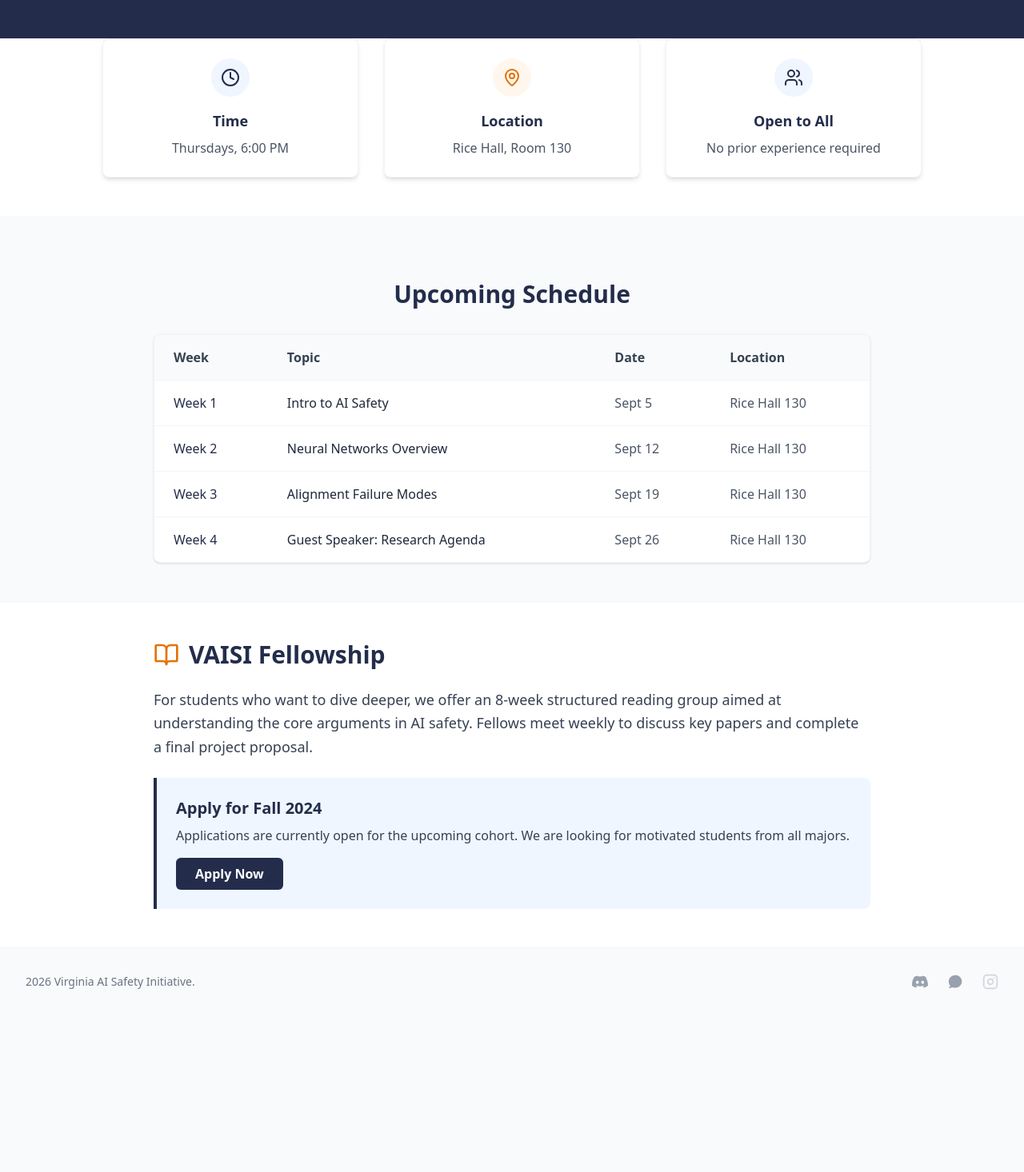
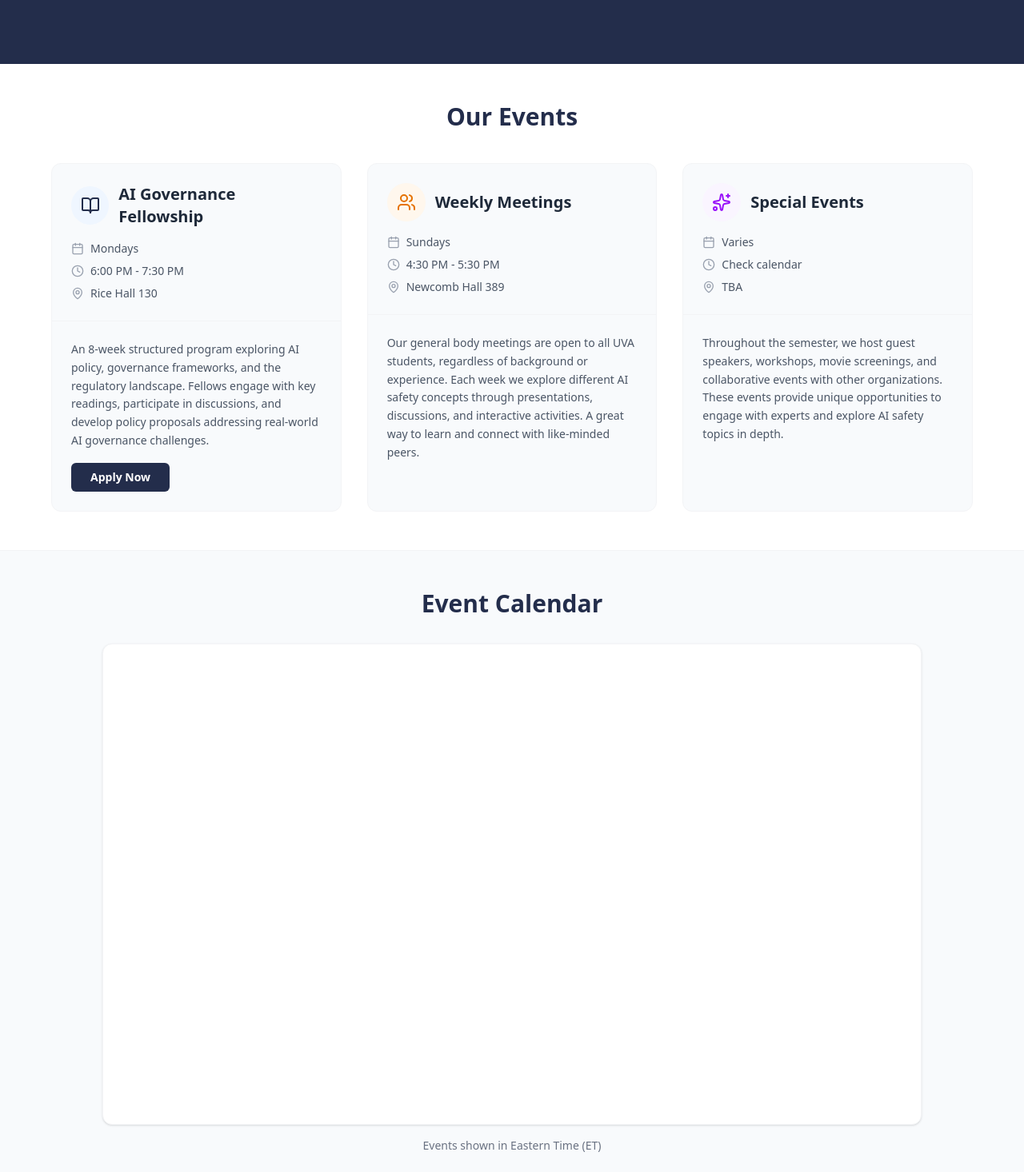
Before and after one commit to Virginia-AI-Security-Initiative/VAISI_Website, a Next.js app: page /get-involved in a window 1280 px wide. Shown: the part 244-1710 px from the top of the page at 80% size. Before the commit the page ends 1514 px from the top, so only its background shows below. Built offline with nearby package versions, Linux system fonts and the light colour scheme; a web font is replaced by a local one.

Commit message:
Updated Get Involved page layout

```diff
--- a/app/get-involved/page.tsx
+++ b/app/get-involved/page.tsx
@@ -1,17 +1,59 @@
 import Section from "@/components/Section";
-import { Calendar, MapPin, Users, BookOpen, Clock } from "lucide-react";
+import { Calendar, MapPin, Clock, Users, BookOpen, Sparkles } from "lucide-react";
 
-// Mock Data for Schedule
-const schedule = [
-    { week: "Week 1", topic: "Intro to AI Safety", date: "Sept 5", location: "Rice Hall 130" },
-    { week: "Week 2", topic: "Neural Networks Overview", date: "Sept 12", location: "Rice Hall 130" },
-    { week: "Week 3", topic: "Alignment Failure Modes", date: "Sept 19", location: "Rice Hall 130" },
-    { week: "Week 4", topic: "Guest Speaker: Research Agenda", date: "Sept 26", location: "Rice Hall 130" },
+// Event Types Data
+const eventTypes = [
+    {
+        id: 1,
+        title: "AI Governance Fellowship",
+        icon: BookOpen,
+        iconBg: "bg-blue-50",
+        iconColor: "text-primary",
+        details: {
+            day: "Mondays",
+            time: "6:00 PM - 7:30 PM",
+            location: "Rice Hall 130"
+        },
+        description: "An 8-week structured program exploring AI policy, governance frameworks, and the regulatory landscape. Fellows engage with key readings, participate in discussions, and develop policy proposals addressing real-world AI governance challenges.",
+        cta: {
+            text: "Apply Now",
+            link: "#"
+        }
+    },
+    {
+        id: 2,
+        title: "Weekly Meetings",
+        icon: Users,
+        iconBg: "bg-orange-50",
+        iconColor: "text-secondary",
+        details: {
+            day: "Sundays",
+            time: "4:30 PM - 5:30 PM",
+            location: "Newcomb Hall 389"
+        },
+        description: "Our general body meetings are open to all UVA students, regardless of background or experience. Each week we explore different AI safety concepts through presentations, discussions, and interactive activities. A great way to learn and connect with like-minded peers.",
+        cta: null
+    },
+    {
+        id: 3,
+        title: "Special Events",
+        icon: Sparkles,
+        iconBg: "bg-purple-50",
+        iconColor: "text-purple-600",
+        details: {
+            day: "Varies",
+            time: "Check calendar",
+            location: "TBA"
+        },
+        description: "Throughout the semester, we host guest speakers, workshops, movie screenings, and collaborative events with other organizations. These events provide unique opportunities to engage with experts and explore AI safety topics in depth.",
+        cta: null
+    }
 ];
 
 export default function GetInvolvedPage() {
     return (
         <div className="flex flex-col min-h-screen">
+            {/* Hero Section */}
             <Section className="bg-primary text-white py-20">
                 <div className="max-w-3xl mx-auto text-center">
                     <h1 className="text-4xl md:text-5xl font-bold mb-6">Get Involved</h1>
@@ -21,80 +63,100 @@ export default function GetInvolvedPage() {
                 </div>
             </Section>
 
-            {/* Meeting Info */}
-            <Section className="bg-white transform -translate-y-8 pt-0">
-                <div className="grid md:grid-cols-3 gap-8 max-w-5xl mx-auto">
-                    <div className="bg-white p-6 rounded-lg shadow-md border border-gray-100 text-center">
-                        <div className="w-12 h-12 bg-blue-50 rounded-full flex items-center justify-center mx-auto mb-4">
-                            <Clock className="text-primary w-6 h-6" />
+            {/* Event Types Section */}
+            <Section className="bg-white">
+                <h2 className="text-3xl font-bold text-primary mb-10 text-center">Our Events</h2>
+                <div className="grid md:grid-cols-3 gap-8 max-w-6xl mx-auto">
+                    {eventTypes.map((event) => {
+                        const IconComponent = event.icon;
+                        return (
+                            <div key={event.id} className="bg-slate-50 rounded-xl border border-gray-100 overflow-hidden hover:shadow-lg transition-shadow">
+                                {/* Header */}
+                                <div className="p-6 border-b border-gray-100">
+                                    <div className="flex items-center gap-3 mb-4">
+                                        <div className={`w-12 h-12 ${event.iconBg} rounded-full flex items-center justify-center`}>
+                                            <IconComponent className={`w-6 h-6 ${event.iconColor}`} />
                                         </div>
-                        <h3 className="font-bold text-lg mb-2">Time</h3>
-                        <p className="text-gray-600">Thursdays, 6:00 PM</p>
+                                        <h3 className="text-xl font-bold text-gray-800">{event.title}</h3>
                                     </div>
-                    <div className="bg-white p-6 rounded-lg shadow-md border border-gray-100 text-center">
-                        <div className="w-12 h-12 bg-orange-50 rounded-full flex items-center justify-center mx-auto mb-4">
-                            <MapPin className="text-secondary w-6 h-6" />
+
+                                    {/* Details */}
+                                    <div className="space-y-2 text-sm">
+                                        <div className="flex items-center gap-2 text-gray-600">
+                                            <Calendar className="w-4 h-4 text-gray-400" />
+                                            <span>{event.details.day}</span>
                                         </div>
-                        <h3 className="font-bold text-lg mb-2">Location</h3>
-                        <p className="text-gray-600">Rice Hall, Room 130</p>
+                                        <div className="flex items-center gap-2 text-gray-600">
+                                            <Clock className="w-4 h-4 text-gray-400" />
+                                            <span>{event.details.time}</span>
                                         </div>
-                    <div className="bg-white p-6 rounded-lg shadow-md border border-gray-100 text-center">
-                        <div className="w-12 h-12 bg-blue-50 rounded-full flex items-center justify-center mx-auto mb-4">
-                            <Users className="text-primary w-6 h-6" />
+                                        <div className="flex items-center gap-2 text-gray-600">
+                                            <MapPin className="w-4 h-4 text-gray-400" />
+                                            <span>{event.details.location}</span>
                                         </div>
-                        <h3 className="font-bold text-lg mb-2">Open to All</h3>
-                        <p className="text-gray-600">No prior experience required</p>
                                     </div>
+                                </div>
+
+                                {/* Description */}
+                                <div className="p-6">
+                                    <p className="text-gray-600 text-sm leading-relaxed mb-4">
+                                        {event.description}
+                                    </p>
+                                    {event.cta && (
+                                        <a
+                                            href={event.cta.link}
+                                            className="inline-block px-6 py-2 bg-primary text-white font-bold rounded-md hover:bg-blue-900 transition-colors text-sm"
+                                        >
+                                            {event.cta.text}
+                                        </a>
+                                    )}
+                                </div>
+                            </div>
+                        );
+                    })}
                 </div>
             </Section>
 
-            {/* Schedule */}
-            <Section className="bg-slate-50">
-                <h2 className="text-3xl font-bold text-primary mb-8 text-center">Upcoming Schedule</h2>
-                <div className="bg-white rounded-lg shadow-sm border border-gray-100 overflow-hidden max-w-4xl mx-auto">
-                    <div className="overflow-x-auto">
-                        <table className="w-full text-left">
-                            <thead className="bg-gray-50 border-b border-gray-100">
-                                <tr>
-                                    <th className="px-6 py-4 font-semibold text-gray-700">Week</th>
-                                    <th className="px-6 py-4 font-semibold text-gray-700">Topic</th>
-                                    <th className="px-6 py-4 font-semibold text-gray-700">Date</th>
-                                    <th className="px-6 py-4 font-semibold text-gray-700">Location</th>
-                                </tr>
-                            </thead>
-                            <tbody className="divide-y divide-gray-100">
-                                {schedule.map((event, idx) => (
-                                    <tr key={idx} className="hover:bg-gray-50 transition-colors">
-                                        <td className="px-6 py-4 text-primary font-medium">{event.week}</td>
-                                        <td className="px-6 py-4 text-gray-800 font-medium">{event.topic}</td>
-                                        <td className="px-6 py-4 text-gray-600">{event.date}</td>
-                                        <td className="px-6 py-4 text-gray-600">{event.location}</td>
-                                    </tr>
-                                ))}
-                            </tbody>
-                        </table>
+            {/* Calendar Section */}
+            <Section className="bg-slate-50 border-t border-gray-100">
+                <h2 className="text-3xl font-bold text-primary mb-8 text-center">Event Calendar</h2>
+                <div className="max-w-5xl mx-auto bg-white rounded-xl shadow-sm border border-gray-100 overflow-hidden">
+                    <iframe
+                        src=""
+                        className="w-full border-0"
+                        style={{ height: "600px" }}
+                        title="VAISI Event Calendar"
+                    />
                 </div>
-                </div>
+                <p className="text-center text-gray-500 text-sm mt-4">
+                    Events shown in Eastern Time (ET)
+                </p>
             </Section>
 
-            {/* Fellowship */}
-            <Section className="bg-white border-t border-gray-100">
-                <div className="max-w-4xl mx-auto">
-                    <div className="flex items-center gap-3 mb-6">
-                        <BookOpen className="text-secondary w-8 h-8" />
-                        <h2 className="text-3xl font-bold text-primary">VAISI Fellowship</h2>
-                    </div>
-                    <p className="text-lg text-gray-700 mb-6 leading-relaxed">
-                        For students who want to dive deeper, we offer an 8-week structured reading group aimed at understanding the core arguments in AI safety. Fellows meet weekly to discuss key papers and complete a final project proposal.
+            {/* Join CTA */}
+            <Section className="bg-primary text-white">
+                <div className="max-w-3xl mx-auto text-center">
+                    <h2 className="text-3xl font-bold mb-4">Ready to Join?</h2>
+                    <p className="text-xl text-blue-100 mb-8">
+                        No prior experience required. All UVA students are welcome!
                     </p>
-                    <div className="bg-blue-50 border-l-4 border-primary p-6 rounded-r-lg">
-                        <h3 className="font-bold text-primary text-xl mb-2">Apply for Fall 2024</h3>
-                        <p className="text-gray-700 mb-4">
-                            Applications are currently open for the upcoming cohort. We are looking for motivated students from all majors.
-                        </p>
-                        <button className="px-6 py-2 bg-primary text-white font-bold rounded-md hover:bg-blue-900 transition-colors">
-                            Apply Now
-                        </button>
+                    <div className="flex justify-center gap-4 flex-wrap">
+                        <a
+                            href="https://discord.gg/XyqmJE5emc"
+                            target="_blank"
+                            rel="noopener noreferrer"
+                            className="px-8 py-3 bg-white text-primary font-bold rounded-md hover:bg-gray-100 transition-colors"
+                        >
+                            Join our Discord
+                        </a>
+                        <a
+                            href="https://groupme.com/join_group/110490963/bxseYw8L"
+                            target="_blank"
+                            rel="noopener noreferrer"
+                            className="px-8 py-3 bg-transparent border-2 border-white text-white font-bold rounded-md hover:bg-white/10 transition-colors"
+                        >
+                            Join our GroupMe
+                        </a>
                     </div>
                 </div>
             </Section>
--- a/app/page.tsx
+++ b/app/page.tsx
@@ -63,8 +63,8 @@ export default function Home() {
             {/* Hero Graphic */}
             <div className="flex justify-center lg:justify-end">
               <Image
-                src="/hero-graphic.png"
-                alt="Abstract wireframe mesh"
+                src="/AISI_Logo.png"
+                alt="VAISI Logo"
                 width={500}
                 height={500}
                 className="w-full max-w-md lg:max-w-lg"
```
Lines whose indentation alone changed are shown as unchanged.
